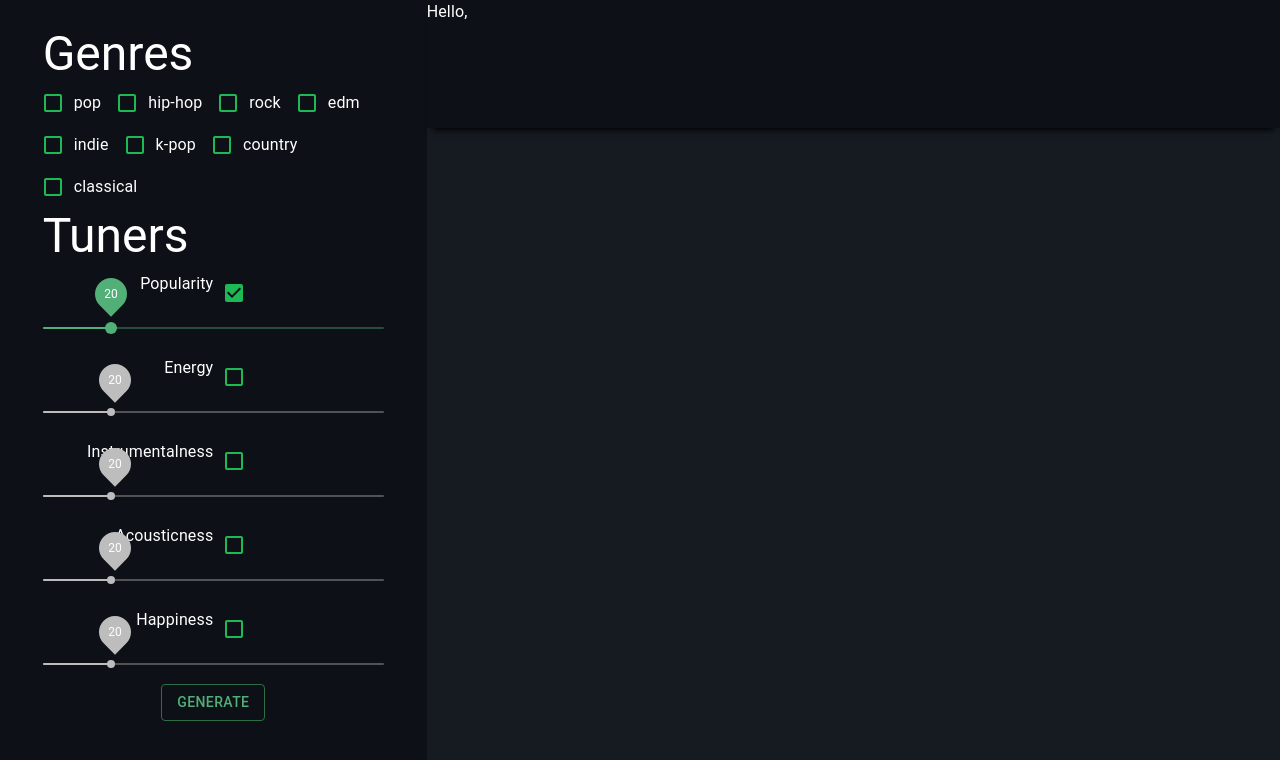
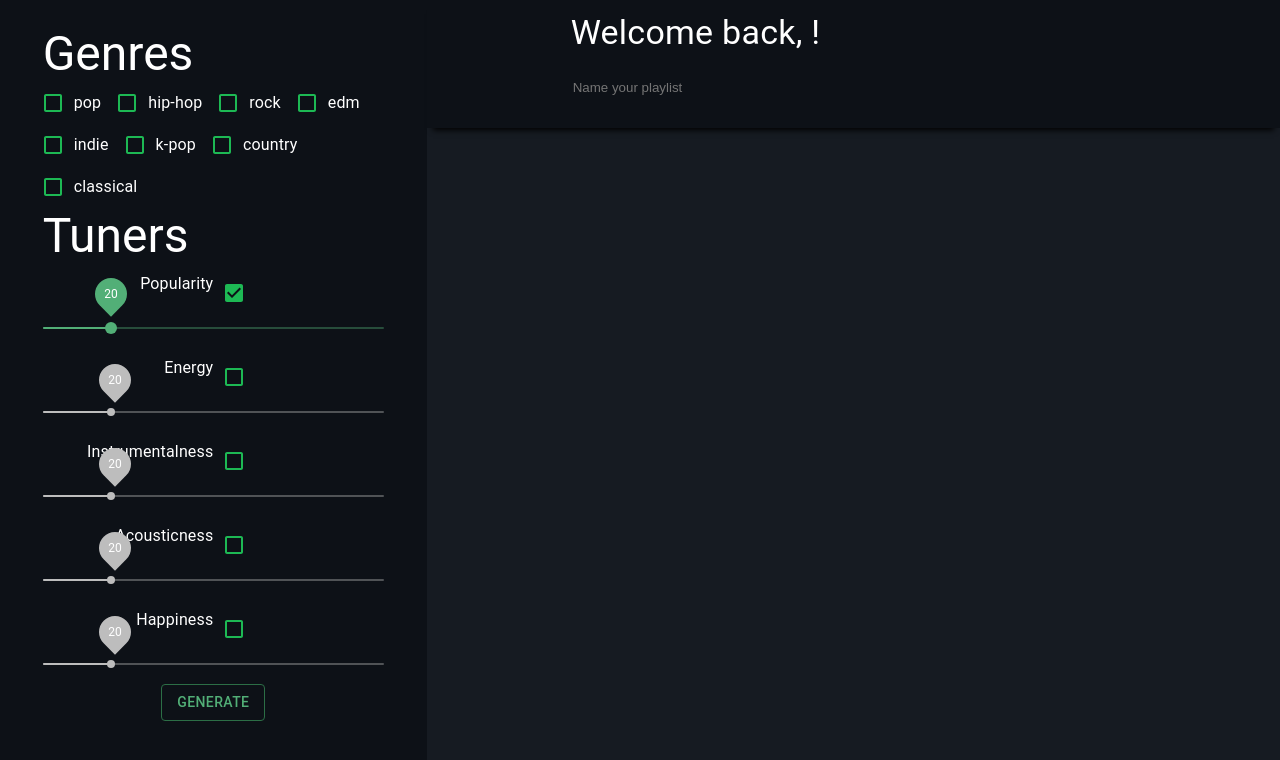
Before and after one commit to akeller98/custom-playlist-builder, a React (Create React App) app in the folder custom-playlist-builder/: page / in a window 1280 px wide. Shown: the top 760 px of the page. Built offline with nearby package versions, Linux system fonts and the light colour scheme; no server answers.

Commit message:
Styled header

```diff
--- a/custom-playlist-builder/src/App.css
+++ b/custom-playlist-builder/src/App.css
@@ -56,3 +56,32 @@
   padding-left: 10%;
   padding-right: 10%;
 }
+
+.user-image {
+  object-fit: contain;
+  height: 100%;
+  float: left;
+
+}
+
+.user-data {
+  width: 100%;
+  height: 50%;
+}
+
+.welcome-text {
+  height: 100%;
+  margin-left: 9em;
+  padding-top: 0.75em;
+}
+
+.create-playlist-text {
+  height: 100%;
+  margin-left: 9em;
+}
+
+.sm-create-playlist-text {
+  height: 100%;
+  margin-left: 5em;
+  padding-top: 1.25em;
+}
--- a/custom-playlist-builder/src/App.tsx
+++ b/custom-playlist-builder/src/App.tsx
@@ -7,6 +7,7 @@ import Grid from '@material-ui/core/Grid';
 import Typography from '@material-ui/core/Typography';
 import { GreenButton } from './components/shared/GreenButton';
 import SpotifyList from './components/SpotifyList/SpotifyList';
+import { InputField } from './components/shared/InputField/InputField';
 
 function App() {
   const [accessToken, setAccessToken] = React.useState('');
@@ -22,7 +23,7 @@ function App() {
   const [isHappiness, setIsHappiness] = React.useState(true);
   const [selectedGenres, setSelectedGenres] = React.useState([{id: 'default', checked: false}]);
   const [spotifyRes, setSpotifyRes] = React.useState({seeds: [], tracks: []});
-  const [userData, setUserData] = React.useState({display_name: ''});
+  const [userData, setUserData] = React.useState({display_name: '', images: [{url: ''}]});
   const [scrollTop, setScrollTop] = React.useState(0);
   const [scrolling, setScrolling] = React.useState(false)
 
@@ -30,8 +31,12 @@ function App() {
     height: calcHeight() + 'em'
   };
 
+  const welcomeTextStyle = {
+    opacity: `${(100 - ((8 - calcHeight()) / 4) *100)}%`
+  }
+
   function calcHeight() {
-    let height: Number = (8 - (scrollTop/16));
+    let height: number = (8 - (scrollTop/16));
     if (height > 4) {
       return height;
     }
@@ -123,7 +128,7 @@ function App() {
   }
 
   function queryBuilder(): string {
-    return 'https://api.spotify.com/v1/recommendations?' + generateSeedGenres() + buildTuneableString();
+    return 'https://api.spotify.com/v1/recommendations?' + generateSeedGenres() + buildTuneableString() + "&limit=30";
   }
 
   function onGenerate(): void {
@@ -185,9 +190,20 @@ function App() {
         </Grid>
         <Grid item lg={8} md={8} sm={12} xs={12} className="display-panel">
           <div className="display-header" style={style}>
-            <Typography>
-              {`Hello, ${userData.display_name}`}
-            </Typography>
+            <img src={userData.images[0].url} className="user-image" />
+              <div className="user-data">
+                {calcHeight() !== 4 &&
+                  <div className="welcome-text" style={welcomeTextStyle}>
+                    <Typography variant="h4">
+                      {`Welcome back, ${userData.display_name}!`}
+                    </Typography>
+                  </div>
+                }
+                <div className={calcHeight() === 4 ? "sm-create-playlist-text" : "create-playlist-text"} style={calcHeight() !== 4 ? welcomeTextStyle : {}}>
+                  <InputField />
+                </div>
+            </div>
+
           </div>
           {spotifyRes.tracks.length !==0 && spotifyRes.seeds.length !==0 &&
             <SpotifyList tracks={spotifyRes.tracks} />
--- /dev/null
+++ b/custom-playlist-builder/src/components/shared/InputField/InputField.css
@@ -0,0 +1,45 @@
+.text-input {
+    background-color: transparent;
+    color: white;
+    border: none;
+}
+
+.text-input:focus {
+    outline: none;
+    color: green;
+    border-color: green;
+    border-bottom: 1px solid;
+}
+
+.text-input:hover {
+    color: green;
+    border-color: green;
+    border-bottom: 1px solid;
+}
+
+.text-input:hover::placeholder {
+    color: green;
+}
+
+.sm-text-input {
+    background-color: transparent;
+    color: white;
+    border: none;
+}
+
+.sm-text-input:focus {
+    outline: none;
+    color: green;
+    border-color: green;
+    border-bottom: 1px solid;
+}
+
+.sm-text-input:hover {
+    color: green;
+    border-color: green;
+    border-bottom: 1px solid;
+}
+
+.sm-text-input:hover::placeholder {
+    color: green;
+}
--- /dev/null
+++ b/custom-playlist-builder/src/components/shared/InputField/InputField.tsx
@@ -0,0 +1,10 @@
+import React from 'react';
+import './InputField.css';
+
+export function InputField() {
+    return (
+        <form noValidate>
+            <input placeholder="Name your playlist" className={"text-input"}/>
+        </form>
+    )
+}
```
Also changed, not shown: 1 other file (tests, documents, lock files or other folders).
